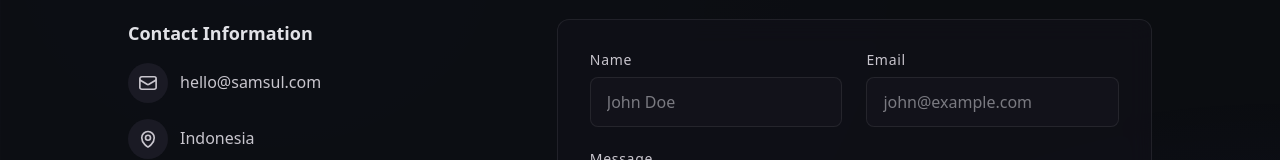
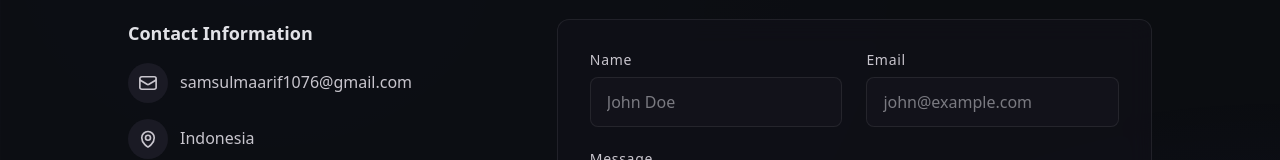
Before and after one commit to Samsulmaarif01/my_portofolio, a Next.js app: page / in a window 1280 px wide. Shown: the part 5636-5796 px from the top of the page. Built offline with nearby package versions, Linux system fonts and the light colour scheme.

Commit message:
feat: update contact email address

```diff
--- a/app/page.tsx
+++ b/app/page.tsx
@@ -823,7 +823,7 @@
                           <path strokeLinecap="round" strokeLinejoin="round" d="M21.75 6.75v10.5a2.25 2.25 0 01-2.25 2.25h-15a2.25 2.25 0 01-2.25-2.25V6.75m19.5 0A2.25 2.25 0 0019.5 4.5h-15a2.25 2.25 0 00-2.25 2.25m19.5 0v.243a2.25 2.25 0 01-1.07 1.916l-7.5 4.615a2.25 2.25 0 01-2.36 0L3.32 8.91a2.25 2.25 0 01-1.07-1.916V6.75" />
                         </svg>
                       </div>
-                      <span className="text-body-md">hello@samsul.com</span>
+                      <span className="text-body-md">samsulmaarif1076@gmail.com</span>
                     </a>
                     <div className="flex items-center gap-3 text-tertiary">
                       <div className="w-10 h-10 rounded-full flex items-center justify-center" style={{ background: "rgba(26,26,36,1)" }}>
```
